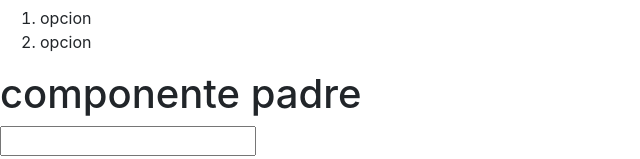
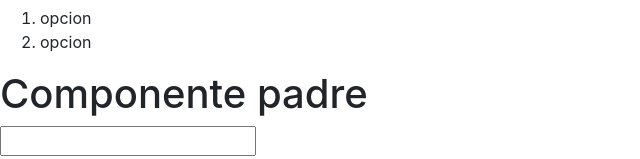
Before and after one commit to JPnuke/Jean-Pierre-Duque, an Angular app in the folder font-end/: page / in a window 1280 px wide. Shown: the part 778-937 px from the top of the page, without its empty margins (0-640 px from the left). Built offline with nearby package versions, Linux system fonts and the light colour scheme.

Commit message:
Pipes,componentes, css

```diff
--- a/font-end/src/app/padre/padre.component.html
+++ b/font-end/src/app/padre/padre.component.html
@@ -1,4 +1,4 @@
-<h1>componente padre</h1>
+<h1>Componente padre</h1>
 <input type="text"
 [(ngModel)]="valorDelInput">
 {{valorDelInput}}
```
